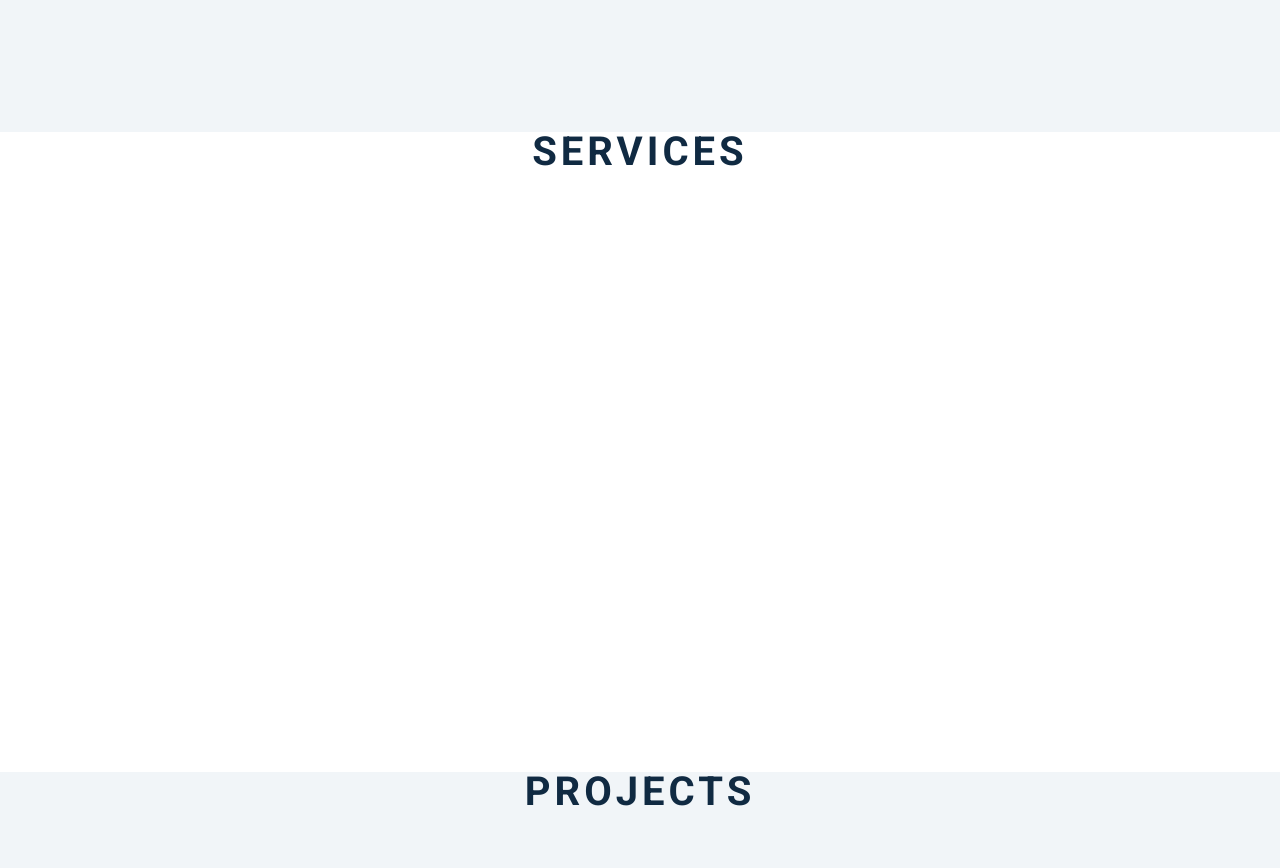
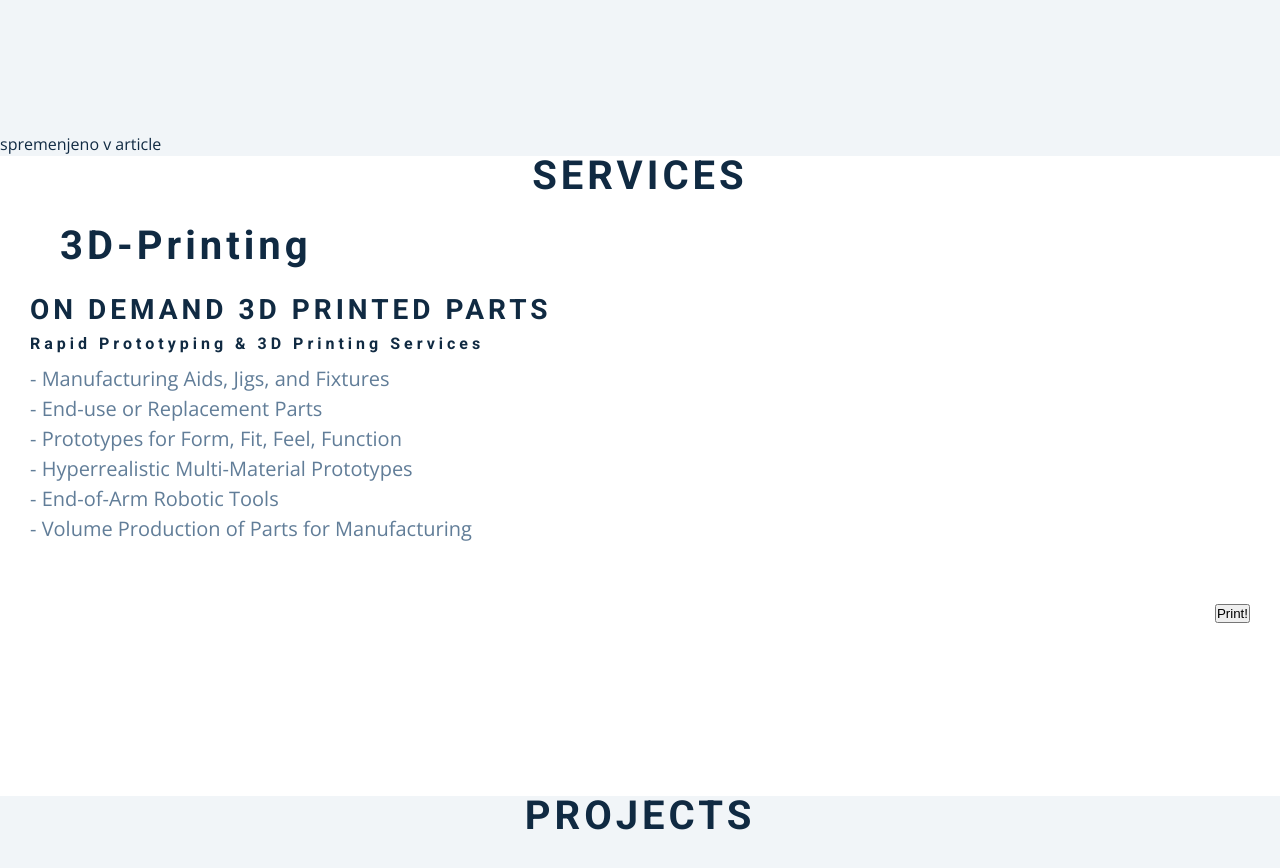
Before and after one commit to BGrobelnik/BLU_website, a plain HTML site: page Scroll/index.html in a window 1280 px wide. Shown: the part 1380-2248 px from the top of the page. Drawn offline with nearby package versions, Linux system fonts and the light colour scheme; a script that the page names is missing.

Commit message:
Add files via upload

```diff
--- a/Scroll/index.html
+++ b/Scroll/index.html
@@ -113,13 +113,33 @@
                     </article>
                 </div>
             </div>
-        </section>
+        </section> spremenjeno v article
+
+
+
         <!-- services -->
-        <section id="services" class="section">
+        <article id="services" class="section">
             <div class="title">
                 <h2>Services</h2>
             </div>
-        </section>
+            <section class="printing-section-left">
+                <h2 class ="services-headers">3D-printing</h2>
+                <h3>ON DEMAND 3D PRINTED PARTS</h3>
+                <h4>Rapid prototyping & 3D printing services</h4>
+                <p class="printing-p"> - Manufacturing Aids, Jigs, and Fixtures <br>
+                    - End-use or Replacement Parts <br>
+                    - Prototypes for Form, Fit, Feel, Function<br>
+                    - Hyperrealistic Multi-Material Prototypes<br>
+                    - End-of-Arm Robotic Tools<br>
+                    - Volume Production of Parts for Manufacturing<br></p>
+            </section>
+            <section class="printing-section-right">
+                <button type="button"> Print!</button>
+            </section>
+        </article>
+
+
+
         <!-- Projects -->
         <section id="tours" class="section">
             <div class="title">
--- a/Scroll/styles.css
+++ b/Scroll/styles.css
@@ -333,10 +333,16 @@ header {
   }
 }
 /* sections and title */
-.title h2 {
+.title h2{
   text-align: center;
   text-transform: uppercase;
 }
+
+.services-headers{
+  text-align: left;
+  margin: 30px;
+}
+
 .title span {
   color: var(--clr-secondary);
 }
@@ -535,3 +541,17 @@ footer p {
 .content.active {
   display: block;
 }
+
+/*3D PRINTING*/
+.printing-p{
+  font-size: 20px;
+}
+
+.printing-section-right{
+  float: right;
+  margin: 30px;
+
+}
+.printing-section-left{
+  margin: 30px;
+}
```
